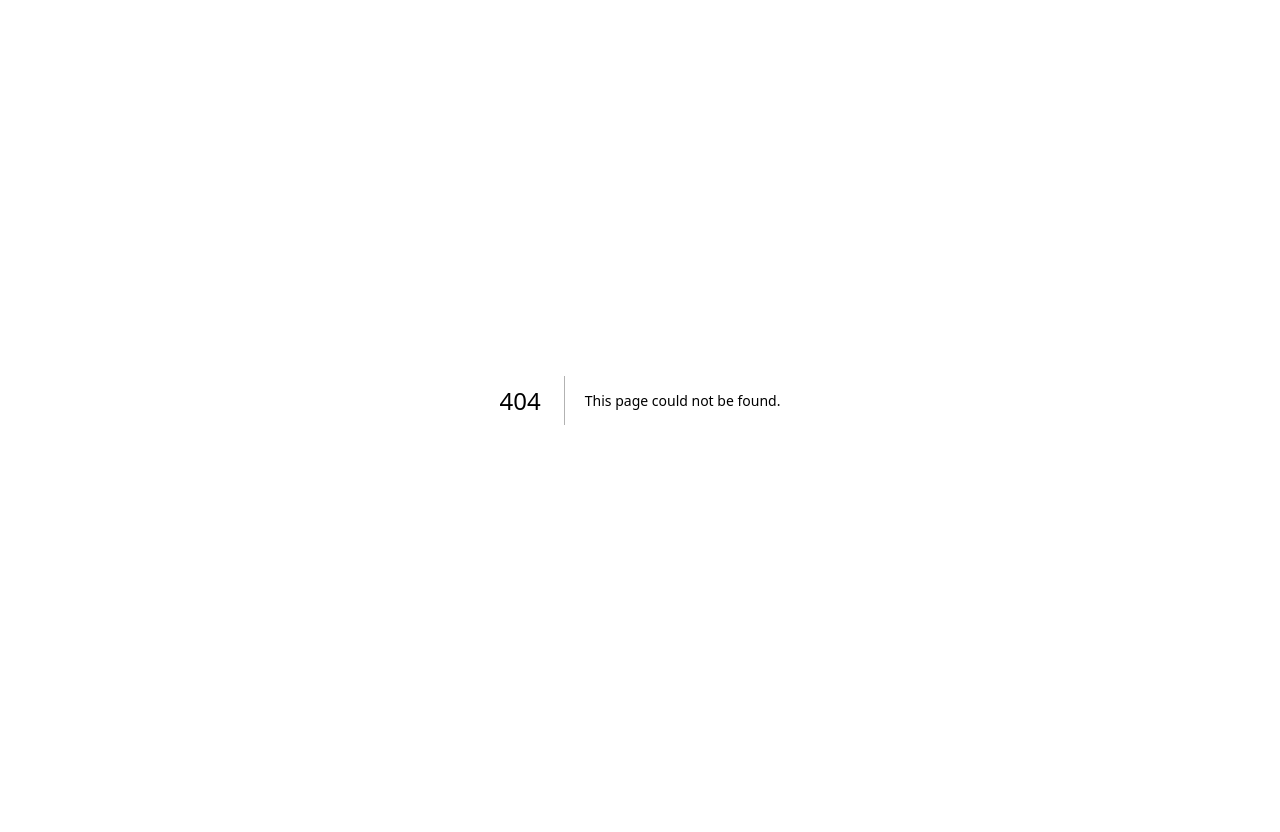
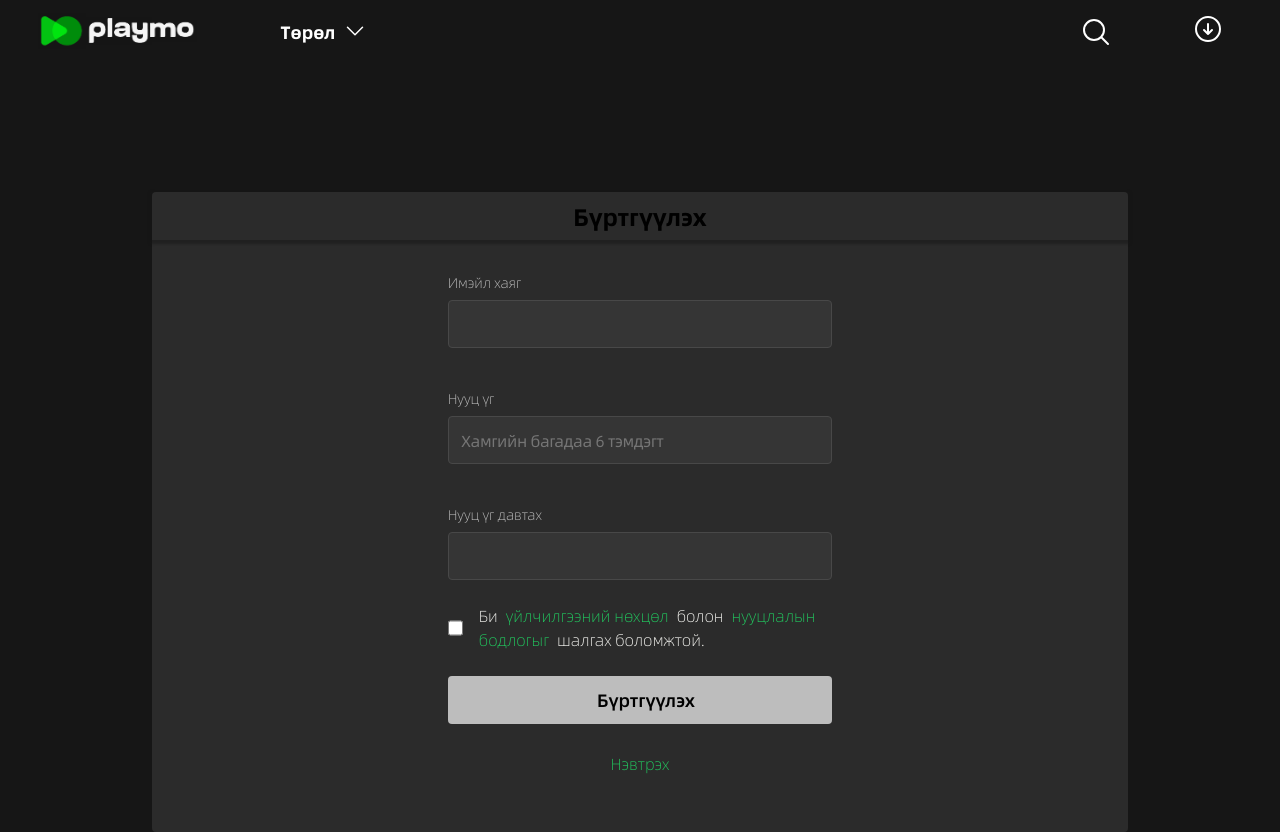
Before and after one commit to tselmegA/Playmo, a Next.js app: page /register in a window 1280 px wide. Before the commit this address had no page. Before the commit the page ends 800 px from the top, so only its background shows below. Built offline with nearby package versions, Linux system fonts and the light colour scheme.

Commit message:
boljinuu

```diff
--- a/pages/index.js
+++ b/pages/index.js
@@ -15,13 +15,13 @@ export default function Home() {
   return (
     <div className="w-screen h-[200vh]  bg-black  items-start text-white ">
       <Header />
-      <div className="  w-screen h-[66vh] bg-cover flex bg-center bg-[url(https://api.playmo.mn/storage/images/media/banner/EWY3si0EG2RtBV1OBlcNlq3ug6prmAOghE1gtgjD.jpg)]">
+      <div className="  w-screen h-[66vh] bg-cover flex bg-center bg-[url(https://api.playmo.mn/storage/images/media/banner/VHYcr7vt1XjIyPqTUaqPnqb5CyusB8IuPpVdgeTE.jpg)]">
         <div className="absolute z-0 left-0 top-0 w-1/3 h-[66vh] bg-gradient-to-r from-black to-transparent"></div>
         <div className="w-screen z-0 h-[20vh] bg-gradient-to-b	absolute top-0  from-black to-transparent"></div>
         <div className="flex  z-40 justify-center flex-col  items-center  ">
           <img
             className="w-full"
-            src="https://api.playmo.mn/storage/images/media/logo/md/kbvp84O6VL3nrtwzTRuIQa5wPKfIvELEGVtaRVY9.png"
+            src="https://api.playmo.mn/storage/images/media/logo/md/zbnPZVqLD5leUFhDeFiFTtdtz0atf9f1PDPaZazC.png"
           />
           <div className="flex gap-10  items-center  ">
             <button
--- a/pages/login.js
+++ b/pages/login.js
@@ -18,7 +18,10 @@ export default function Home() {
           >
             Нэвтрэх
           </button>
-          <button className="w-[50vh] h-[6vh] rounded flex justify-center text-[#29b75a] items-center font-medium border border-[#29b75a] text-lg mt-5 hover:bg-[#272626] bg-[#2B2B2B]">
+          <button
+            onClick={() => router.push("/register")}
+            className="w-[50vh] h-[6vh] rounded flex justify-center text-[#29b75a] items-center font-medium border border-[#29b75a] text-lg mt-5 hover:bg-[#272626] bg-[#2B2B2B]"
+          >
             Бүртгүүлэх
           </button>
         </div>
--- a/pages/plans.js
+++ b/pages/plans.js
@@ -46,7 +46,7 @@ export default function Home() {
               Багцын эрхүүдийг харахын тулд нэвтрэх шаардлагатай.
             </p>
           </span>
-          <a href="http://localhost:3000/login">
+          <a href="http://localhost:3000/reallogin">
             <button className="flex justify-center pt-3 pb-3 pl-5 pr-5 border rounded-sm bg-[#29b75a] border-none">
               <p class="text-[#f5f5f1] text-lg font-semibold">Нэвтрэх</p>
             </button>
--- a/pages/reallogin.js
+++ b/pages/reallogin.js
@@ -2,8 +2,10 @@ import Head from "next/head";
 import Image from "next/image";
 import { userAgentFromString } from "next/server";
 import Header from "./components/header";
+import { useRouter } from "next/router";
 
 export default function Home() {
+  const router = useRouter();
   return (
     <div className="w-full h-screen bg-[#161616] flex justify-center items-center ">
       <Header hide={false} />
@@ -29,7 +31,7 @@ export default function Home() {
             <a href="https://www.playmo.mn/password/email">Нууц үг сэргээх</a>
           </span>
           <span className="text-[#29b358] flex font-extralight">
-            <a href="">Бүртгүүлэх</a>
+            <a href="http://localhost:3000/register">Бүртгүүлэх</a>
           </span>
         </div>
         <span className="w-[48vh] h-[6vh] rounded flex justify-center items-center font-medium text-lg  bg-[#3c5997] ">
--- /dev/null
+++ b/pages/register.js
@@ -0,0 +1,66 @@
+import Header from "./components/header";
+
+export default function Home() {
+  return (
+    <div className="w-full h-full bg-[#161616] flex justify-center">
+      <Header hide={false} />
+      <div className="w-[122vh] h-[80vh] bg-[#2B2B2B] flex items-center flex-col rounded mt-48">
+        <div className="w-[122vh] h-[6vh] shadow-[0_2px_2px_2px_rgba(22,22,22,.5)] font-semibold flex justify-center text-2xl items-center flex-col">
+          Бүртгүүлэх
+        </div>
+        <div className="flex flex-col mt-8 space-y-2">
+          <div className=" font-extralight text-[#bdbdbd] text-sm">
+            Имэйл хаяг
+          </div>
+          <input className="w-[48vh] h-[6vh] bg-[#353535] border border-[#484848] outline-none pl-3 rounded"></input>
+        </div>
+        <div className="flex flex-col mt-10  space-y-2">
+          <div className=" font-extralight text-[#bdbdbd] text-sm">Нууц үг</div>
+          <input
+            className="w-[48vh] h-[6vh] bg-[#353535] font-normal border border-[#484848] outline-none pl-3 rounded placeholder-[#757575] tracking-tight"
+            placeholder="Хамгийн багадаа 6 тэмдэгт"
+          ></input>
+        </div>
+        <div className="flex flex-col mt-10  space-y-2">
+          <div className=" font-extralight text-[#bdbdbd] text-sm">
+            Нууц үг давтах
+          </div>
+          <input className="w-[48vh] h-[6vh] bg-[#353535] border border-[#484848] outline-none pl-3 rounded"></input>
+        </div>
+        <div class=" w-[48vh] h-[6vh] flex items-center mt-6">
+          <input
+            id="Би үйлчилгээний нөхцөл болон нууцлалын бодлогыг зөвшөөрч байна."
+            type="checkbox"
+            class="w-6 h-6 border-zinc-950 accent-[#f50057] rounded"
+          ></input>
+          <label
+            for="Би үйлчилгээний нөхцөл болон нууцлалын бодлогыг зөвшөөрч байна."
+            class="text-m text-wide font-light text-gray-900 dark:text-gray-300"
+          >
+            <p class="text-[#f5f5f1] font-extralight p-4">
+              Би
+              <span className="text-green-500 dark:md:focus:bg-[#1f7d3f] mx-2">
+                <a href="https://help.playmo.mn/terms" target="_blank">
+                  үйлчилгээний нөхцөл
+                </a>
+              </span>
+              болон
+              <span className="text-green-500 dark:md:focus:bg-[#1f7d3f] mx-2">
+                <a href="https://help.playmo.mn/privacy" target="_blank">
+                  нууцлалын бодлогыг
+                </a>
+              </span>
+              шалгах боломжтой.
+            </p>
+          </label>
+        </div>
+        <button className="w-[48vh] h-[6vh] bg-[#bdbdbd] outline-none pl-3 rounded mt-6 justify-center flex items-center font-medium text-lg">
+          Бүртгүүлэх
+        </button>
+        <div className="w-[48vh] h-[6vh] mt-4  text-green-500 font-light flex justify-center items-center">
+          <a href="http://localhost:3000/reallogin">Нэвтрэх</a>
+        </div>
+      </div>
+    </div>
+  );
+}
```
